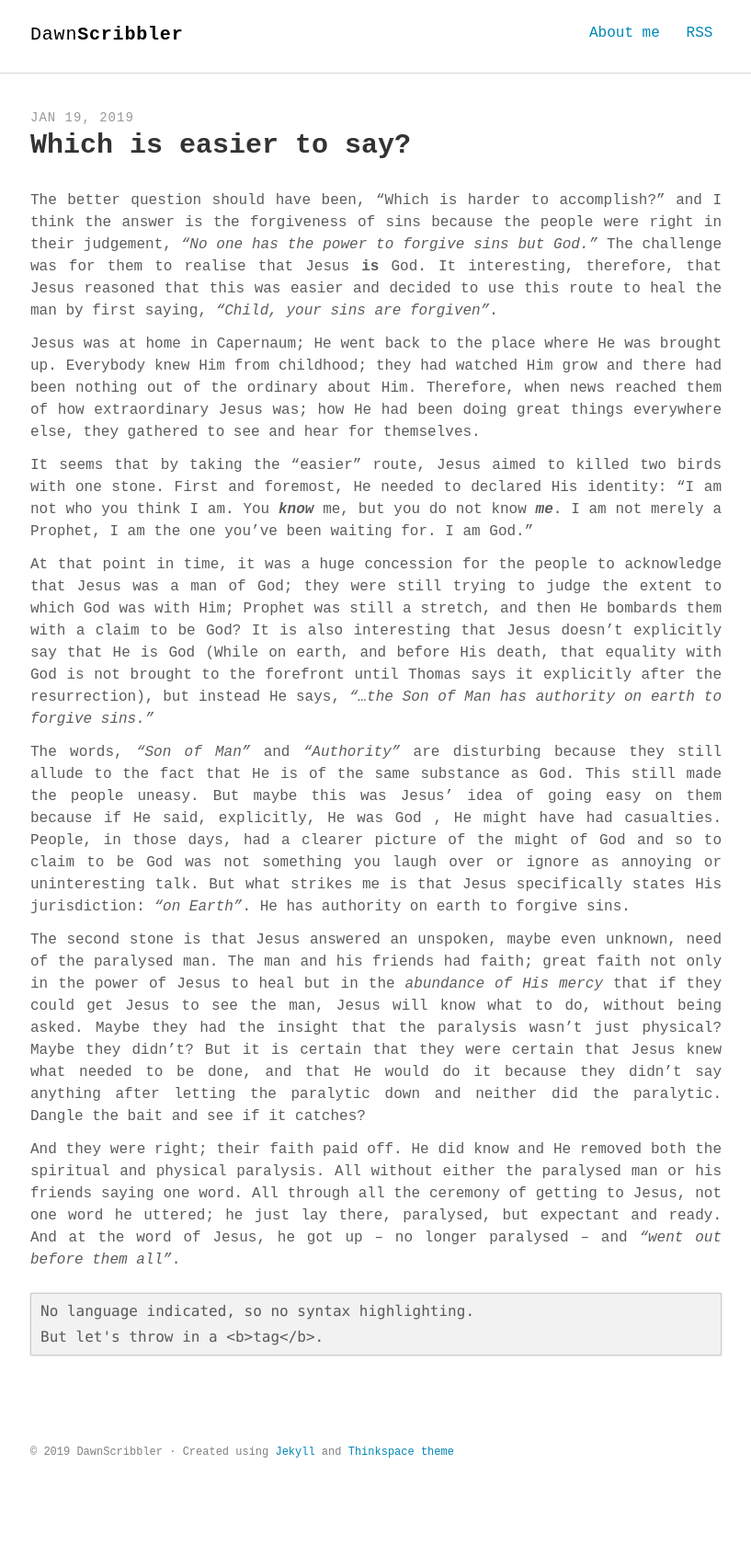
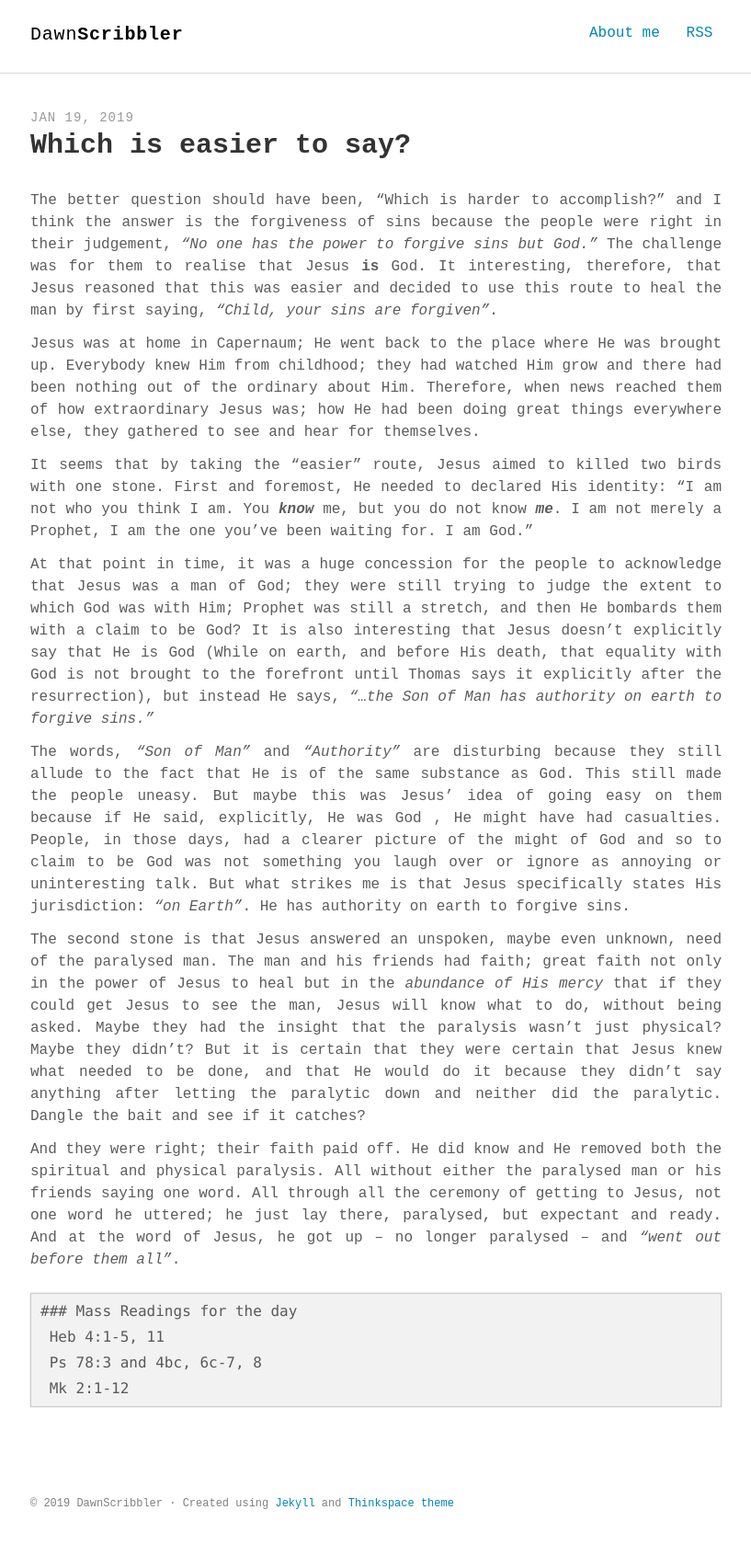
Before and after one commit to soulatcrossroad/dawnscribbler.github.io, a Jekyll site: the page built from _posts/2019-01-19-which-is-easier-to-say.md, in a window 1280 px wide. Shown: the whole page at 92% size, without its empty margins (231-1048 px from the left). Built offline with Jekyll 4.4.1, drawn with Linux system fonts in a browser that asks for light colours; some web fonts are replaced; before the commit the page ends 1636 px from its top, so only the background shows below that.

Commit message:
Update 2019-01-19-which-is-easier-to-say.md

````diff
--- a/_posts/2019-01-19-which-is-easier-to-say.md
+++ b/_posts/2019-01-19-which-is-easier-to-say.md
@@ -21,6 +21,8 @@ The second stone is that Jesus answered an unspoken, maybe even unknown, need of
 And they were right; their faith paid off. He did know and He removed both the spiritual and physical paralysis. All without either the paralysed man or his friends saying one word. All through all the ceremony of getting to Jesus, not one word he uttered; he just lay there, paralysed, but expectant and ready. And at the word of Jesus, he got up – no longer paralysed – and _“went out before them all”_.
 
 ```
-No language indicated, so no syntax highlighting.
-But let's throw in a <b>tag</b>.
+### Mass Readings for the day
+ Heb 4:1-5, 11
+ Ps 78:3 and 4bc, 6c-7, 8
+ Mk 2:1-12
 ```
````
